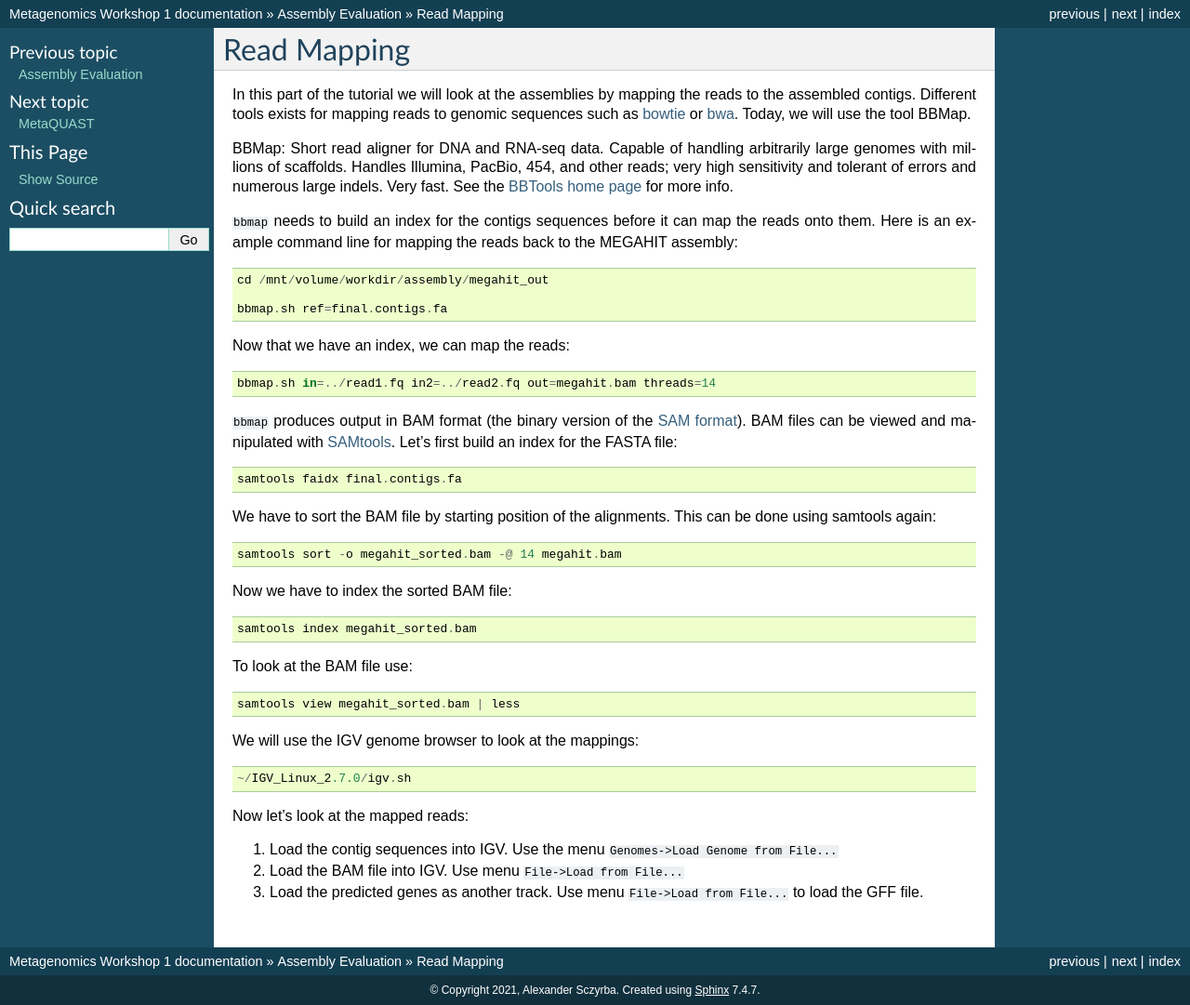
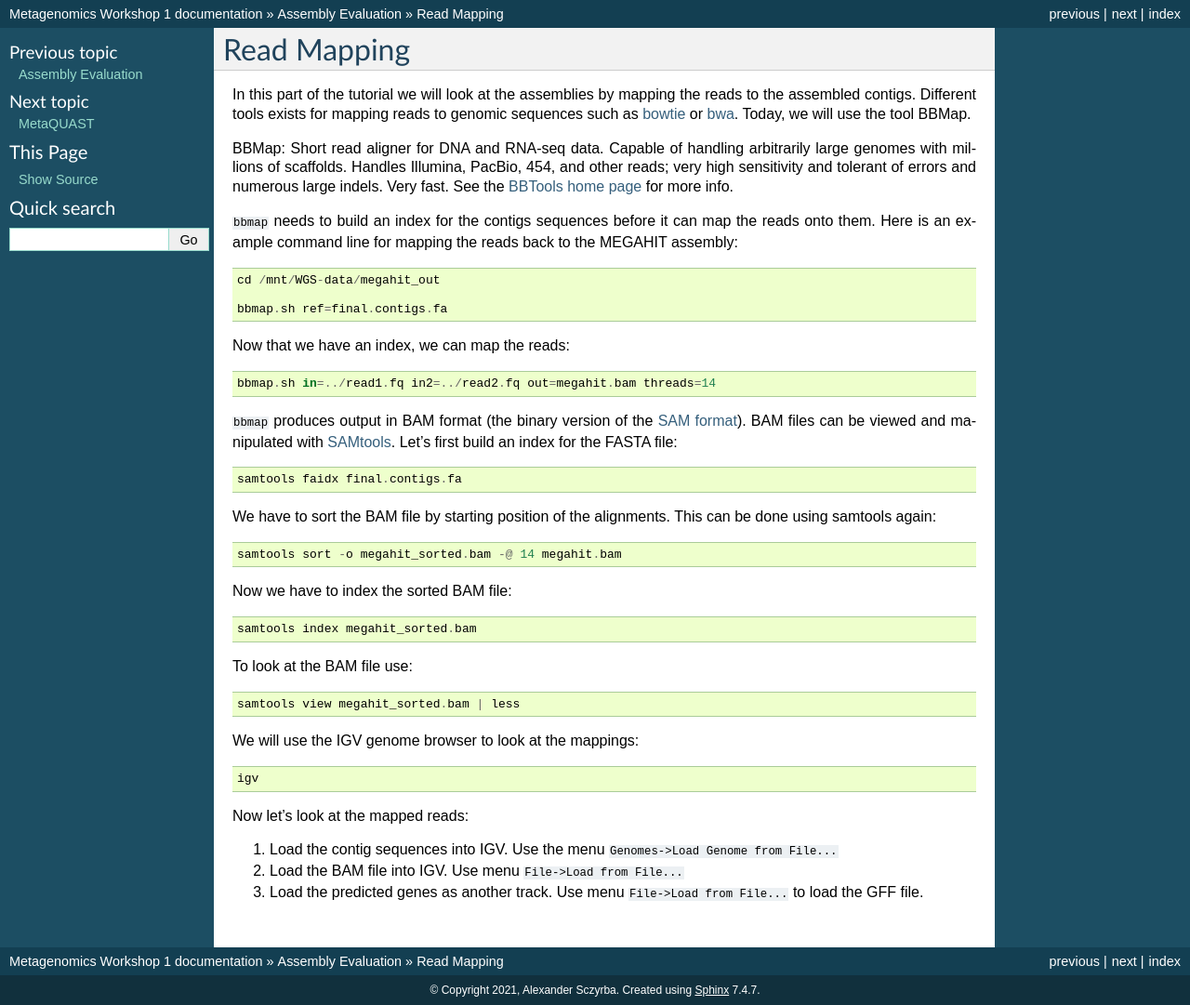
Before and after one commit to metagenomics/metagenomics-workshop, a Sphinx documentation site: the page built from docs/evaluation/mapping.rst, in a window 1280 px wide. Shown: the whole page at 93% size. Built offline with Sphinx 7.4.7, drawn with Linux system fonts in a browser that asks for light colours.

Commit message:
Update mapping.rst

```diff
--- a/docs/evaluation/mapping.rst
+++ b/docs/evaluation/mapping.rst
@@ -20,7 +20,7 @@
 can map the reads onto them. Here is an example command line for
 mapping the reads back to the MEGAHIT assembly::
 
-  cd /mnt/volume/workdir/assembly/megahit_out
+  cd /mnt/WGS-data/megahit_out
 
   bbmap.sh ref=final.contigs.fa
 
@@ -47,7 +47,7 @@
 
 We will use the IGV genome browser to look at the mappings::
 
-  ~/IGV_Linux_2.7.0/igv.sh
+  igv
 
 Now let's look at the mapped reads:
 
```
